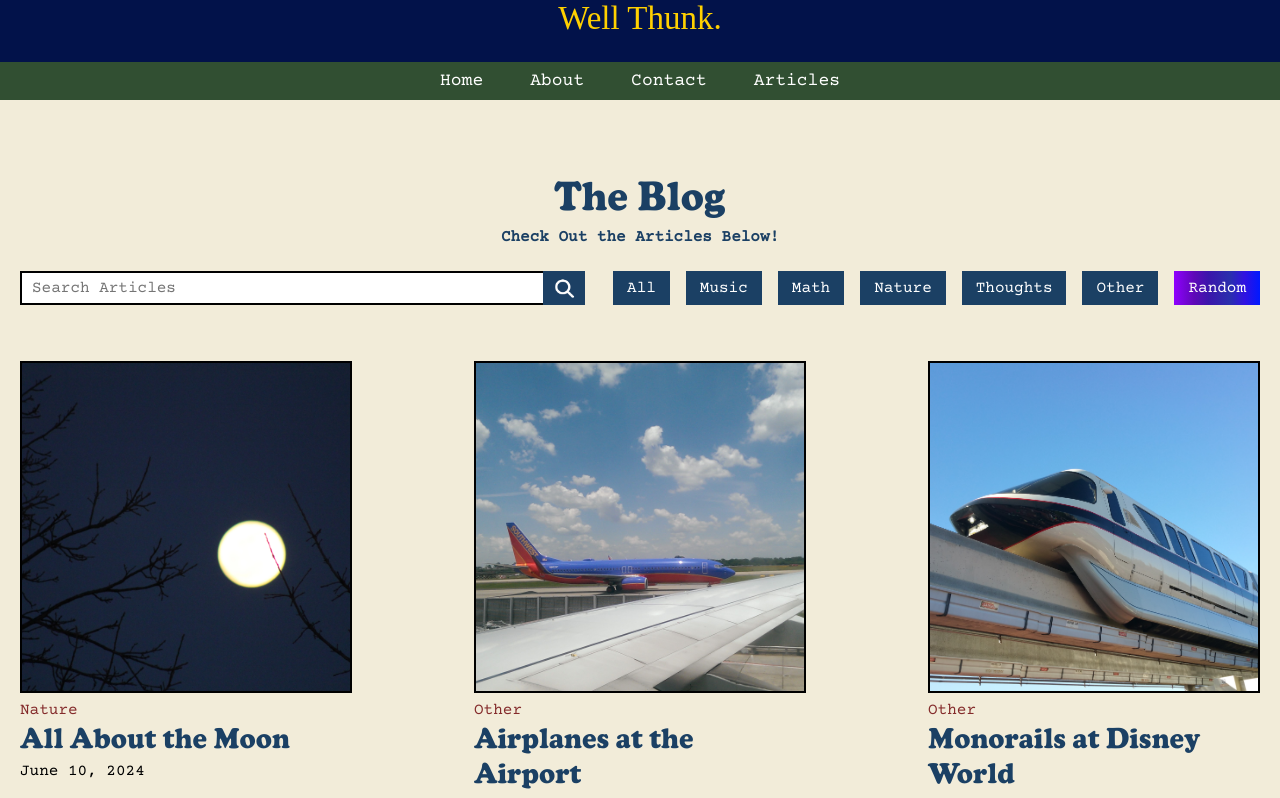
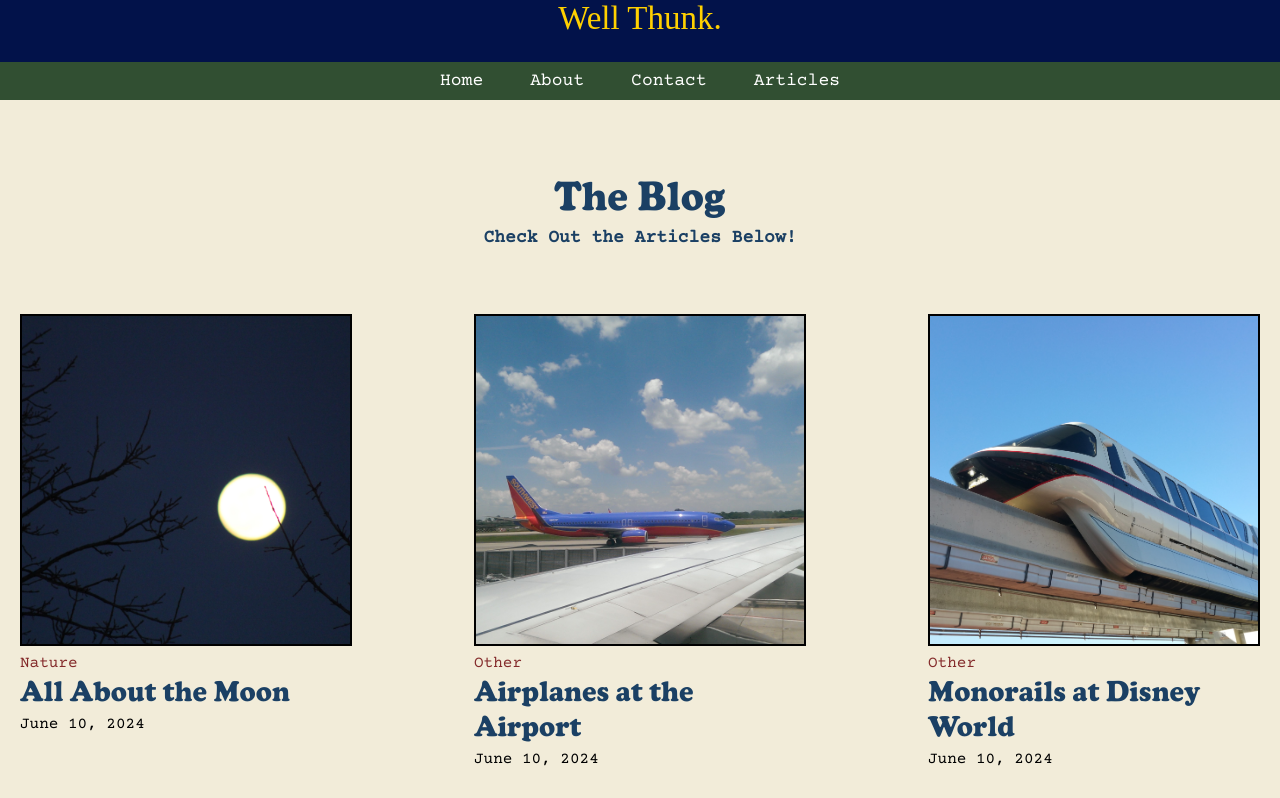
Before and after one commit to AndrewYturaldi/Well-Thunk-Blog, a React (Create React App) app: page /Articles in a window 1280 px wide. Shown: the top 798 px of the page. Built offline with nearby package versions, Linux system fonts and the light colour scheme; a web font is replaced by a local one.

Commit message:
Removed search bar and buttons from articles content and adjusted hero img height

```diff
--- a/src/components/ArticlesContent.jsx
+++ b/src/components/ArticlesContent.jsx
@@ -10,7 +10,7 @@ function ArticlesContent(){
                 <div className="articles-container">
                 <h2 className="title">The Blog</h2>
                 <h4 className="subtitle">Check Out the Articles Below!</h4>
-                    <div className="topics-section">
+                    {/* <div className="topics-section">
                         <form>
                             <input placeholder="Search Articles" type="text"></input>
                             <button className="search-button"><img src={searchIcon} width="42" height="34"/></button>
@@ -24,7 +24,7 @@ function ArticlesContent(){
                             <button className="topic-button">Other</button>
                             <button className="topic-button">Random</button>
                         </div>
-                    </div>
+                    </div> */}
                     <div className="article-list">
                     {blogData.map((post) => {
                             return (
--- a/src/styles/ArticlesContentStyles/_articlescontent.scss
+++ b/src/styles/ArticlesContentStyles/_articlescontent.scss
@@ -24,7 +24,7 @@
 
     .subtitle {
         font-family: "Courier Prime";
-        font-size: $p-font;
+        font-size: calc($h6-font - 2px);
         color: $medium-blue;
         text-align: center;
         padding-bottom: 24px;
--- a/src/styles/HeroStyles/_hero.scss
+++ b/src/styles/HeroStyles/_hero.scss
@@ -11,8 +11,7 @@
      }
 
      @media (max-width: 533px){
-        height: 480px;
-        top: 15%;
+        height: 510px;
     }
 
 }
```
Also changed, not shown: src/dist/styles.css, 1 other file (tests, documents, lock files or other folders).
